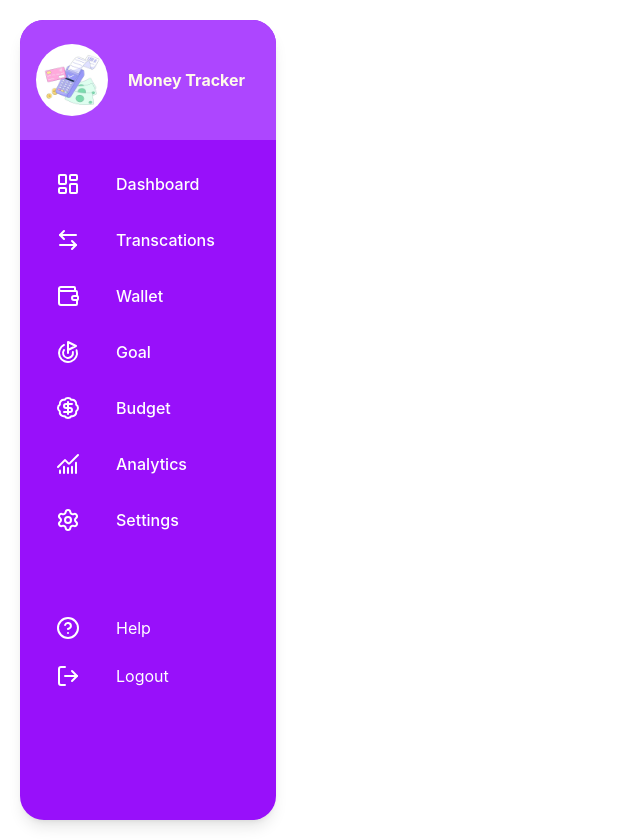
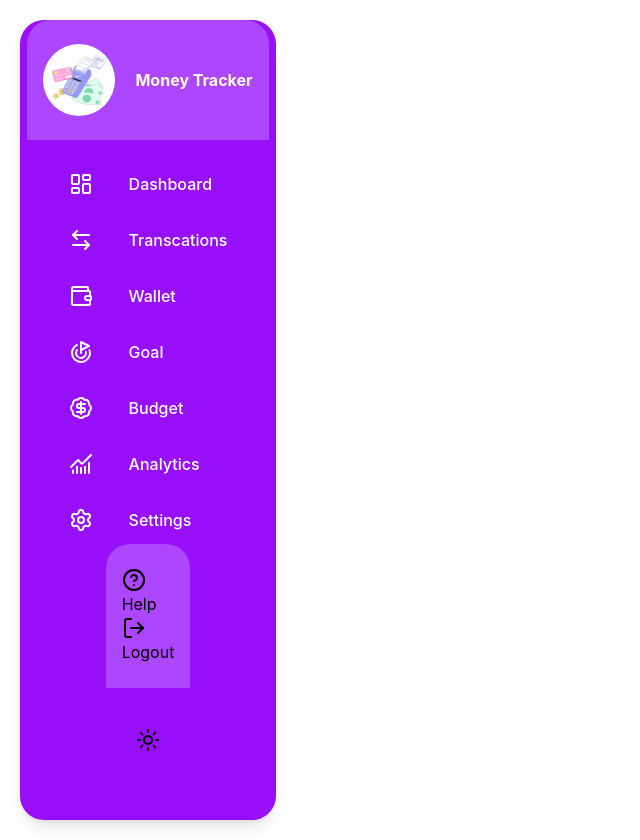
Before and after one commit to ravinabisht2003/Expenses-Tracker, a React (Vite) app in the folder Expenses-Tracker/: page / in a window 1280 px wide. Shown: the whole page, without its empty margins (0-640 px from the left). Built offline with nearby package versions, Linux system fonts and the light colour scheme.

Commit message:
adding - changes in navbar

```diff
--- a/Expenses-Tracker/src/Nav_bar/Nav_bar.jsx
+++ b/Expenses-Tracker/src/Nav_bar/Nav_bar.jsx
@@ -11,6 +11,7 @@ import {
   ChartNoAxesCombined,
   CircleQuestionMark,
   LogOut,
+  Sun,
 } from "lucide-react";
 
 export default function Nav_bar() {
@@ -48,9 +49,9 @@ export default function Nav_bar() {
   ];
 
   return (
-    <nav className="w-64 min-h-screen bg-purple-600 shadow-lg rounded-3xl">
+    <nav className="flex flex-col items-center w-64 min-h-screen bg-purple-600 shadow-lg rounded-3xl">
       {/* Logo Section */}
-      <div className="flex items-center gap-5 px-4 py-6  rounded-t-3xl mb-5 bg-purple-500">
+      <div className="flex items-center gap-5 px-4 py-6  rounded-t-3xl mb-5 bg-purple-500 ">
         <img
           src={expenses_logo}
           alt="Logo"
@@ -63,7 +64,7 @@ export default function Nav_bar() {
       </div>
 
       {/* Menu Items */}
-      <div className="flex flex-col gap-2 px-3">
+      <div className="flex flex-col gap-2  ">
         {navbarIcons.map((item, index) => {
           const Icon = item.icon;
 
@@ -71,7 +72,7 @@ export default function Nav_bar() {
 
             <div
               key={index}
-              className="flex items-center gap-9 pl-6 pb-3 pt-3  rounded-lg cursor-pointer hover:bg-blue-800 transition-all duration-300 hover:translate-x-4"
+              className="flex  gap-9 pt-3 pb-3 p-5 rounded-lg cursor-pointer hover:bg-purple-700 transition-all duration-300 hover:translate-x-4"
             >
               <div><Icon className="w-6 h-6 text-white" /></div>
               <div><span className="font-medium text-white">{item.intro}</span></div>
@@ -82,17 +83,24 @@ export default function Nav_bar() {
         })}
 
       </div>
-    <div className="flex flex-col gap-2 px-3 mt-15 pb-25" >
-      <div className="items-center  ">
-      <div className="flex gap-9 pl-6 pb-3 pt-3 text-white rounded-lg cursor-pointer hover:bg-blue-800 transition-all duration-300 hover:translate-x-4">
+    <div className="flex  gap-5 px-4 py-6  rounded-t-3xl mb-5 bg-purple-500" >
+      <div>
+      <div>
           <span><CircleQuestionMark /></span>
           <span>Help</span>
       </div>
-      <div className="flex gap-9 pl-6 pb-3 pt-3 text-white rounded-lg cursor-pointer hover:bg-blue-800 transition-all duration-300 hover:translate-x-4">
+      {/* <div className="flex gap-9 pt-3 pb-3 text-white rounded-lg cursor-pointer hover:bg-purple-700 transition-all duration-300 hover:translate-x-4"> */}
           <span><LogOut /></span>
           <span>Logout</span>
+      {/* </div> */}
+    </div>
+    </div>
+
+    <div className="mt-5">
+      <div>
+        <Sun />
       </div>
-    </div>
+      <div></div>
     </div>
 
 
```
